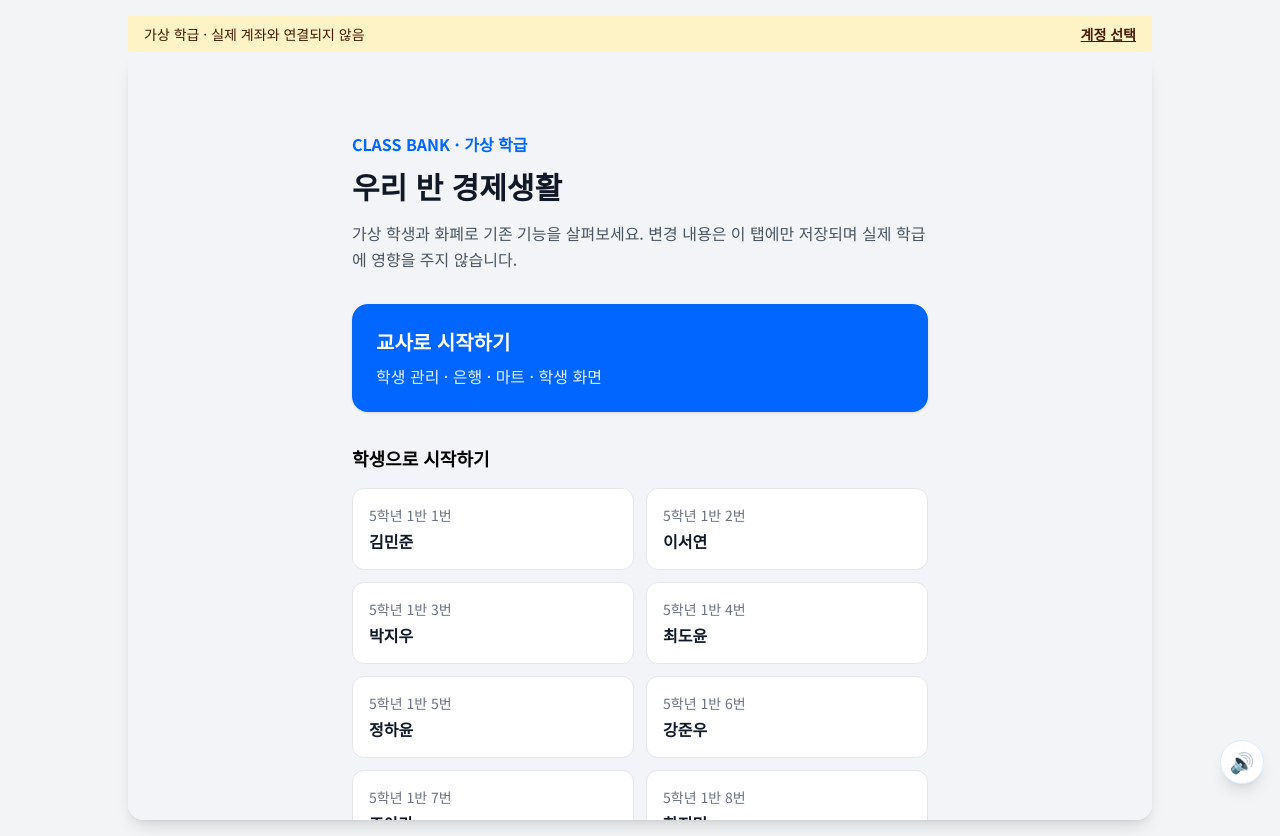
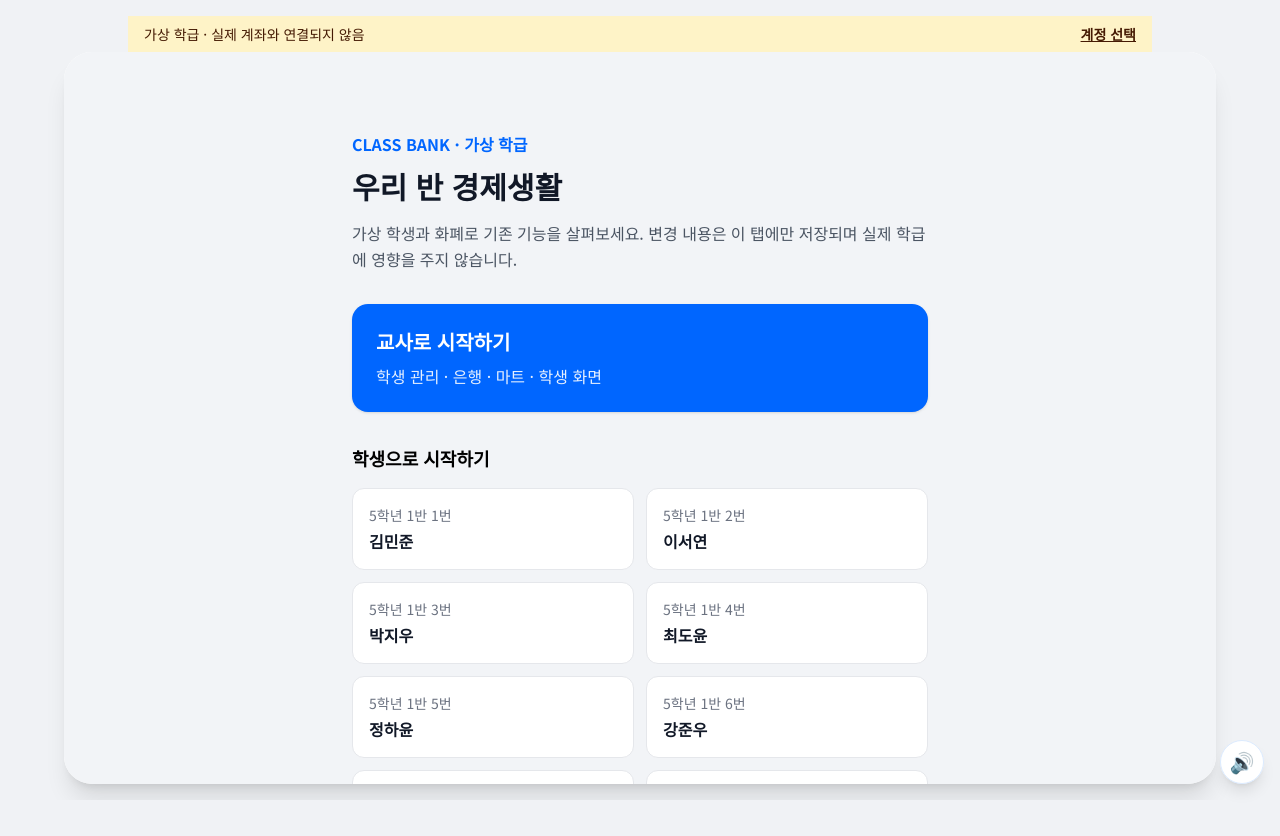
Before and after one commit to kssaembo/banktest, a React (Vite) app: page / in a window 1280 px wide. After the commit the page ends 800 px from the top, so only its background shows below. Built offline with nearby package versions, Linux system fonts and the light colour scheme; no server answers; a web font is replaced by a local one.

Commit message:
Add files via upload

```diff
--- a/App.tsx
+++ b/App.tsx
@@ -141,8 +141,12 @@
 
 
 const App: React.FC = () => {
-  const [currentUser, setCurrentUser] = useState<User | null>(null);
-  const [restoringSession, setRestoringSession] = useState(() => Boolean(localStorage.getItem(sessionKey) || sessionStorage.getItem(sessionKey)));
+  const snapshotKey = `${sessionKey}_snapshot`;
+  const readSnapshot = (): User | null => {
+      try { const value = localStorage.getItem(snapshotKey); const parsed = value ? JSON.parse(value) : null; return parsed?.userId && parsed?.role ? parsed : null; } catch { return null; }
+  };
+  const [currentUser, setCurrentUser] = useState<User | null>(() => readSnapshot());
+  const [restoringSession, setRestoringSession] = useState(() => !readSnapshot() && Boolean(localStorage.getItem(sessionKey) || sessionStorage.getItem(sessionKey)));
 
   // Auto-login on mount (session-based to allow clean login when reopening browser)
   useEffect(() => {
@@ -152,18 +156,22 @@
             if (user) {
                 setCurrentUser(user);
                 localStorage.setItem(sessionKey, user.userId);
+                localStorage.setItem(snapshotKey, JSON.stringify(user));
             } else {
                 localStorage.removeItem(sessionKey);
+                localStorage.removeItem(snapshotKey);
                 localStorage.removeItem('class_bank_is_guest');
                 sessionStorage.removeItem(sessionKey);
                 sessionStorage.removeItem('class_bank_is_guest');
             }
         }).catch(err => {
             console.error("Auto login failed", err);
-            localStorage.removeItem(sessionKey);
-            localStorage.removeItem('class_bank_is_guest');
-            sessionStorage.removeItem(sessionKey);
-            sessionStorage.removeItem('class_bank_is_guest');
+            // A temporary network failure after returning to a background tab must not
+            // throw the user back to the first screen. Keep the verified local snapshot.
+            if (!readSnapshot()) {
+                localStorage.removeItem(sessionKey);
+                sessionStorage.removeItem(sessionKey);
+            }
         }).finally(() => setRestoringSession(false));
     } else setRestoringSession(false);
   }, []);
@@ -174,6 +182,7 @@
         // Keep the signed-in user across background tab disposal and browser restarts.
         localStorage.setItem(sessionKey, user.userId);
         sessionStorage.setItem(sessionKey, user.userId);
+        localStorage.setItem(snapshotKey, JSON.stringify(user));
         localStorage.removeItem('class_bank_is_guest');
         setCurrentUser(user);
     },
@@ -184,6 +193,7 @@
 
         // 세션 및 로컬 스토리지 완벽히 비우기
         localStorage.removeItem(sessionKey);
+        localStorage.removeItem(snapshotKey);
         localStorage.removeItem('class_bank_is_guest');
         sessionStorage.removeItem(sessionKey);
         sessionStorage.removeItem('class_bank_is_guest');
@@ -202,12 +212,12 @@
 
   return (
     <AuthContext.Provider value={authContextValue}>
-      <div className="min-h-screen bg-gray-100 md:p-4 flex flex-col justify-center items-center">
+      <div className="h-screen overflow-hidden bg-[radial-gradient(circle_at_top,#dbeafe_0,transparent_42%),#eef3f9] md:p-4 flex flex-col justify-center items-center">
         {isDemo && <div className="w-full md:max-w-5xl bg-amber-100 text-amber-950 px-4 py-2 text-sm flex justify-between items-center gap-3" role="status">
           <span>가상 학급 · 실제 계좌와 연결되지 않음</span>
           <button className="font-bold underline shrink-0" onClick={() => { sessionStorage.removeItem(sessionKey); setCurrentUser(null); }}>계정 선택</button>
         </div>}
-        <div className="w-full h-screen md:max-w-5xl md:h-[calc(100vh-2rem)] md:max-h-[900px] bg-white md:rounded-2xl shadow-lg overflow-hidden flex flex-col">
+        <div className="w-full h-full md:max-w-6xl md:h-[calc(100vh-2rem)] bg-white md:rounded-[28px] shadow-xl overflow-hidden flex flex-col">
           {restoringSession ? <div className="flex h-full flex-col items-center justify-center gap-4 text-gray-600"><div className="h-12 w-12 animate-spin rounded-full border-4 border-blue-100 border-t-blue-600"/><p className="font-bold">이전 화면을 복원하는 중...</p></div> : <AppContent />}
         </div>
       </div>
```
